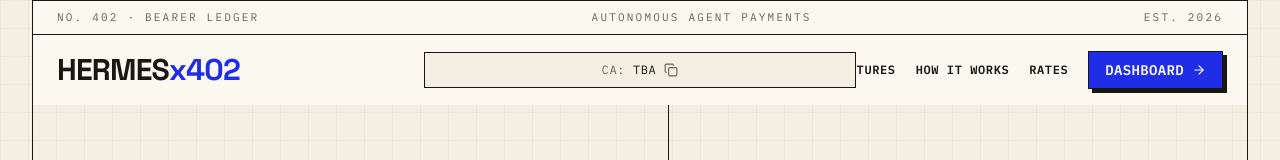
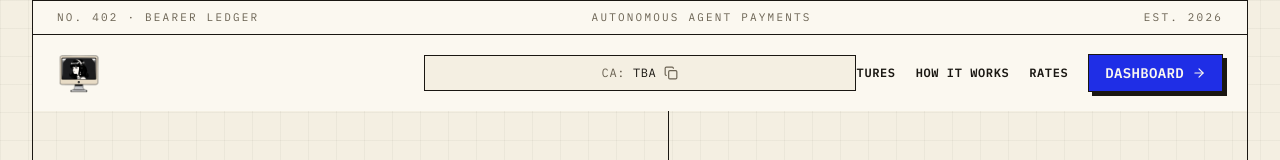
Before and after one commit to ctrlshifthash/Hermesx402, a React (Vite) app in the folder frontend/: page / in a window 1280 px wide. Shown: the top 160 px of the page. Built offline with nearby package versions, Linux system fonts and the light colour scheme; no server answers.

Commit message:
Brand: use logo.png as favicon + header logo (landing + app); bundled in public/
Co-Authored-By: Claude Opus 4.7 (1M context) <noreply@anthropic.com>

```diff
--- a/frontend/index.html
+++ b/frontend/index.html
@@ -8,6 +8,8 @@
       href="https://fonts.googleapis.com/css2?family=Space+Grotesk:wght@500;600;700&family=IBM+Plex+Mono:wght@400;500;600&display=swap"
       rel="stylesheet"
     />
+    <link rel="icon" type="image/png" href="/logo.png" />
+    <link rel="apple-touch-icon" href="/logo.png" />
     <title>Hermesx402 — Mission control for paying AI agents</title>
   </head>
   <body>
--- a/frontend/src/components/Shell.tsx
+++ b/frontend/src/components/Shell.tsx
@@ -326,7 +326,11 @@ export default function Shell() {
         </div>
         <div className="flex flex-wrap items-center justify-between gap-4 border-b-2 border-rule px-6 py-4">
           <Link to="/" className="font-display text-3xl font-bold tracking-tight">
-            HERMES<span className="text-accent">x402</span>
+            <img
+              src="/logo.png"
+              alt="Hermesx402"
+              className="h-10 w-auto"
+            />
           </Link>
           <div className="flex flex-wrap items-center gap-5">
             <nav className="flex items-center gap-5 text-[12px] font-semibold uppercase tracking-wider">
--- a/frontend/src/pages/Landing.tsx
+++ b/frontend/src/pages/Landing.tsx
@@ -232,8 +232,8 @@ export default function Landing() {
           <span>Est. 2026</span>
         </div>
         <div className="relative flex flex-wrap items-center justify-between gap-4 px-6 py-4">
-          <Link to="/" className="font-display text-3xl font-bold tracking-tight">
-            HERMES<span className="text-accent">x402</span>
+          <Link to="/" className="flex items-center">
+            <img src="/logo.png" alt="Hermesx402" className="h-11 w-auto" />
           </Link>
           <div className="pointer-events-none absolute left-1/2 -translate-x-1/2">
             <div className="pointer-events-auto">
```
Also changed, not shown: frontend/public/logo.png (added).
